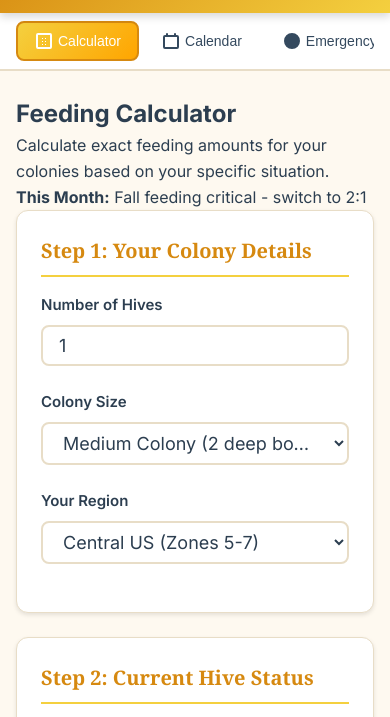
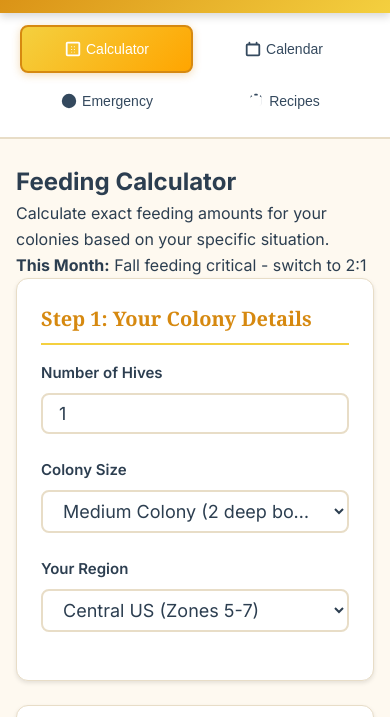
Before and after one commit to AnsKM/bee-feeding-calculator, a plain HTML site: page index.html in a window 390 px wide. Shown: the part 66-783 px from the top of the page. Drawn offline with Linux system fonts and the light colour scheme; a web font is replaced by a local one.

Commit message:
Fix horizontally scrollable navigation on mobile
- Implemented 2x2 grid layout for navigation tabs on screens < 576px
- Removed overflow-x: auto to eliminate horizontal scrolling
- All 4 navigation options now visible without scrolling
- Maintained large touch targets (48px minimum height)
- Added vertical icon/text stacking for very small screens (<375px)
- Improved active state visibility with box-shadow
- Centered tabs on larger screens where space permits
- Special handling for landscape orientation with limited height
- Ensured all navigation options are immediately accessible

```diff
--- a/css/main.css
+++ b/css/main.css
@@ -156,8 +156,8 @@ body.font-x-large {
 .nav-tabs {
     display: flex;
     gap: var(--spacing-xs);
-    overflow-x: auto;
-    -webkit-overflow-scrolling: touch;
+    justify-content: center; /* Center tabs when space available */
+    flex-wrap: wrap; /* Allow wrapping on very small screens as fallback */
 }
 
 .nav-tab {
@@ -174,6 +174,8 @@ body.font-x-large {
     cursor: pointer;
     transition: all 0.3s ease;
     white-space: nowrap;
+    flex: 0 1 auto; /* Don't grow unnecessarily, can shrink if needed */
+    min-width: fit-content;
 }
 
 .nav-tab:hover {
--- a/css/mobile.css
+++ b/css/mobile.css
@@ -147,6 +147,13 @@
         gap: var(--spacing-md);
     }
 
+    /* Ensure navigation grid layout in portrait */
+    @media (max-width: 575px) {
+        .nav-tabs {
+            grid-template-columns: repeat(2, 1fr);
+        }
+    }
+
     .amount-item {
         flex-direction: row;
         justify-content: space-between;
@@ -183,13 +190,56 @@
         font-size: 1.25rem;
     }
 
+    /* In landscape with limited height, use horizontal layout */
+    .nav-tabs {
+        display: flex !important;
+        grid-template-columns: none;
+        overflow-x: visible;
+        justify-content: center;
+    }
+
     .nav-tab {
         padding: var(--spacing-xs) var(--spacing-sm);
         font-size: 0.8125rem;
+        flex-direction: row !important;
     }
 
     .main-content {
         padding: var(--spacing-md) 0;
+    }
+}
+
+/* Mobile navigation grid - no horizontal scrolling */
+@media (max-width: 575px) {
+    .nav-tabs {
+        display: grid;
+        grid-template-columns: 1fr 1fr;
+        grid-template-rows: auto auto;
+        gap: var(--spacing-xs);
+        padding: var(--spacing-xs);
+        justify-content: stretch;
+        overflow-x: visible; /* Remove any horizontal scroll */
+    }
+
+    .nav-tab {
+        width: 100%;
+        justify-content: center;
+        min-height: 48px;
+        font-size: 0.875rem;
+        padding: var(--spacing-sm) var(--spacing-xs);
+        white-space: nowrap;
+    }
+
+    /* Adjust icon and text spacing */
+    .nav-tab svg {
+        width: 18px;
+        height: 18px;
+    }
+
+    /* Ensure active state is clearly visible in grid */
+    .nav-tab.active {
+        box-shadow: 0 2px 8px rgba(214, 137, 16, 0.3);
+        transform: none; /* Prevent layout shift */
     }
 }
 
@@ -214,13 +264,13 @@
         font-size: 1.25rem;
     }
 
-    .nav-tabs {
+    /* Stack icon and text vertically on very small screens */
+    .nav-tab {
+        flex-direction: column;
         gap: 2px;
-    }
-
-    .nav-tab {
-        padding: var(--spacing-xs) var(--spacing-sm);
-        font-size: 0.75rem;
+        padding: var(--spacing-xs);
+        font-size: 0.7rem;
+        min-height: 44px;
     }
 
     .nav-tab svg {
```
